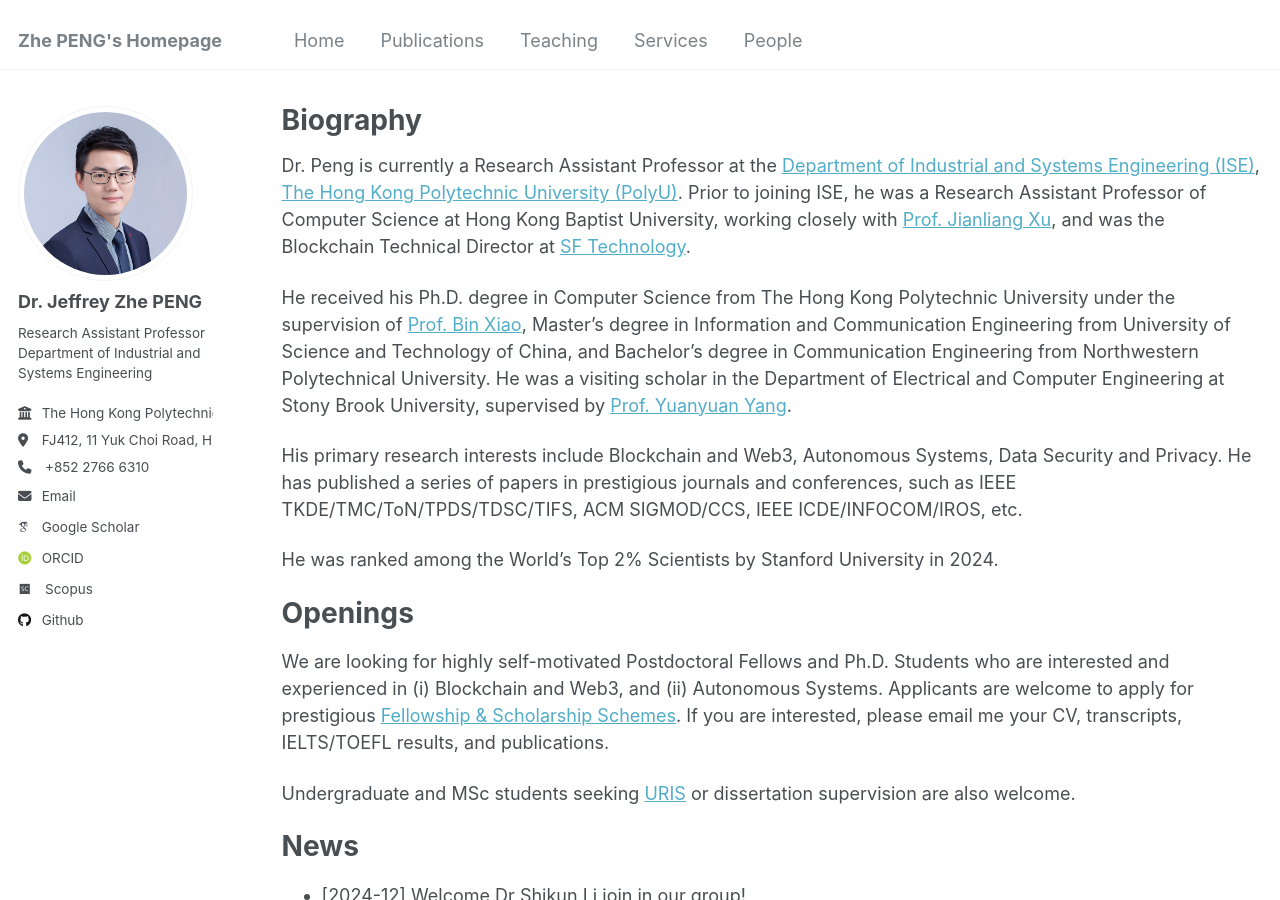
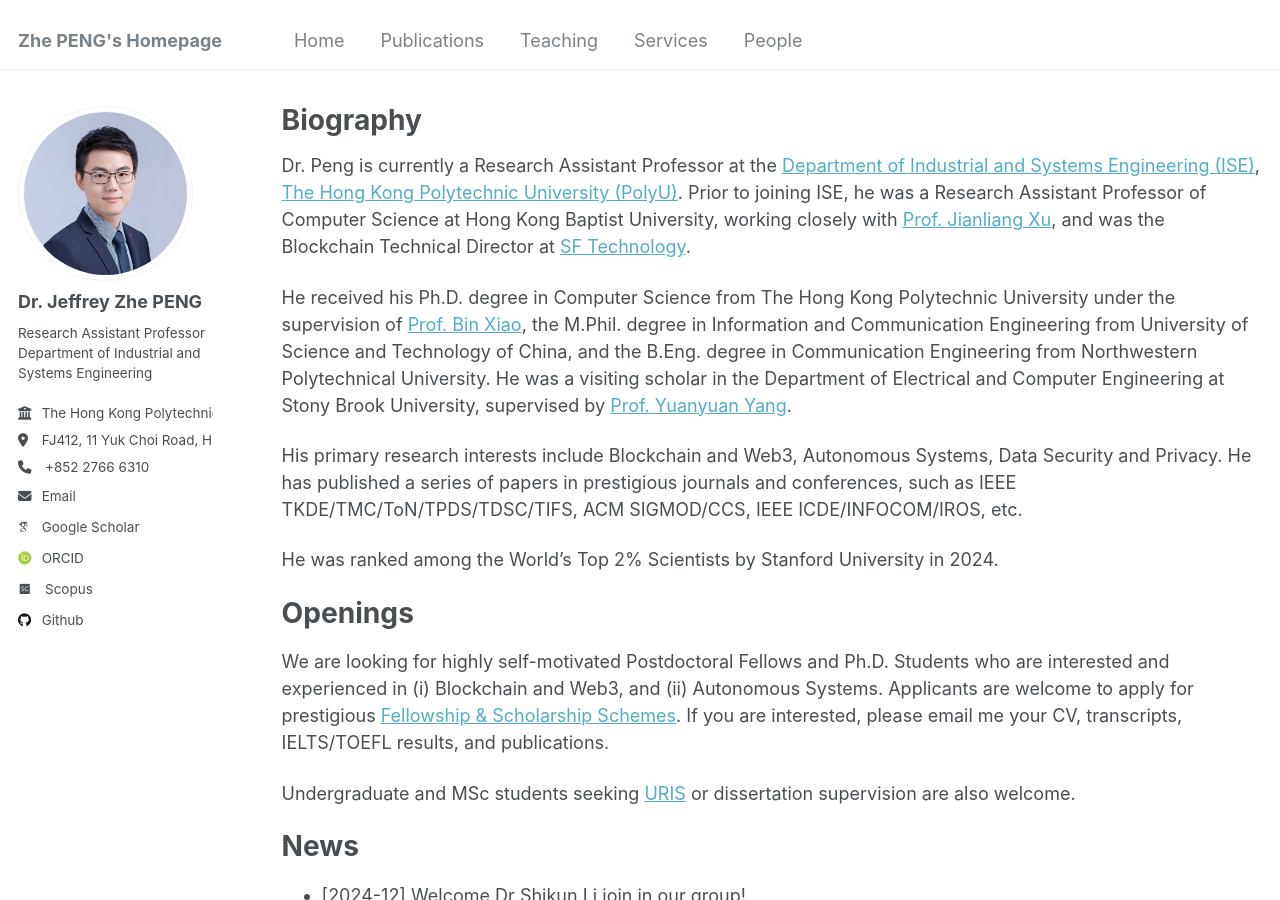
Before and after one commit to PENG-Zhe/peng-zhe.github.io, a Jekyll site: the page built from _pages/about.md, in a window 1280 px wide and 900 px high. Built offline with Jekyll 4.4.1, drawn with Linux system fonts in a browser that asks for light colours; some web fonts are replaced.

Commit message:
Update about.md

```diff
--- a/_pages/about.md
+++ b/_pages/about.md
@@ -10,7 +10,7 @@ redirect_from:
 
 Dr. Peng is currently a Research Assistant Professor at the [Department of Industrial and Systems Engineering (ISE)](https://www.polyu.edu.hk/ise/){:target="_blank"}, [The Hong Kong Polytechnic University (PolyU)](https://www.polyu.edu.hk/){:target="_blank"}. Prior to joining ISE, he was a Research Assistant Professor of Computer Science at Hong Kong Baptist University, working closely with [Prof. Jianliang Xu](https://www.comp.hkbu.edu.hk/~xujl/){:target="_blank"}, and was the Blockchain Technical Director at [SF Technology](https://www.sf-tech.com.cn){:target="_blank"}.
 
-He received his Ph.D. degree in Computer Science from The Hong Kong Polytechnic University under the supervision of [Prof. Bin Xiao](https://www4.comp.polyu.edu.hk/~csbxiao/){:target="_blank"}, Master’s degree in Information and Communication Engineering from University of Science and Technology of China, and Bachelor’s degree in Communication Engineering from Northwestern Polytechnical University. He was a visiting scholar in the Department of Electrical and Computer Engineering at Stony Brook University, supervised by [Prof. Yuanyuan Yang](https://www.ece.stonybrook.edu/~yang/){:target="_blank"}.
+He received his Ph.D. degree in Computer Science from The Hong Kong Polytechnic University under the supervision of [Prof. Bin Xiao](https://www4.comp.polyu.edu.hk/~csbxiao/){:target="_blank"}, the M.Phil. degree in Information and Communication Engineering from University of Science and Technology of China, and the B.Eng. degree in Communication Engineering from Northwestern Polytechnical University. He was a visiting scholar in the Department of Electrical and Computer Engineering at Stony Brook University, supervised by [Prof. Yuanyuan Yang](https://www.ece.stonybrook.edu/~yang/){:target="_blank"}.
 
 His primary research interests include Blockchain and Web3, Autonomous Systems, Data Security and Privacy. He has published a series of papers in prestigious journals and conferences, such as IEEE TKDE/TMC/ToN/TPDS/TDSC/TIFS, ACM SIGMOD/CCS, IEEE ICDE/INFOCOM/IROS, etc.
 
```
